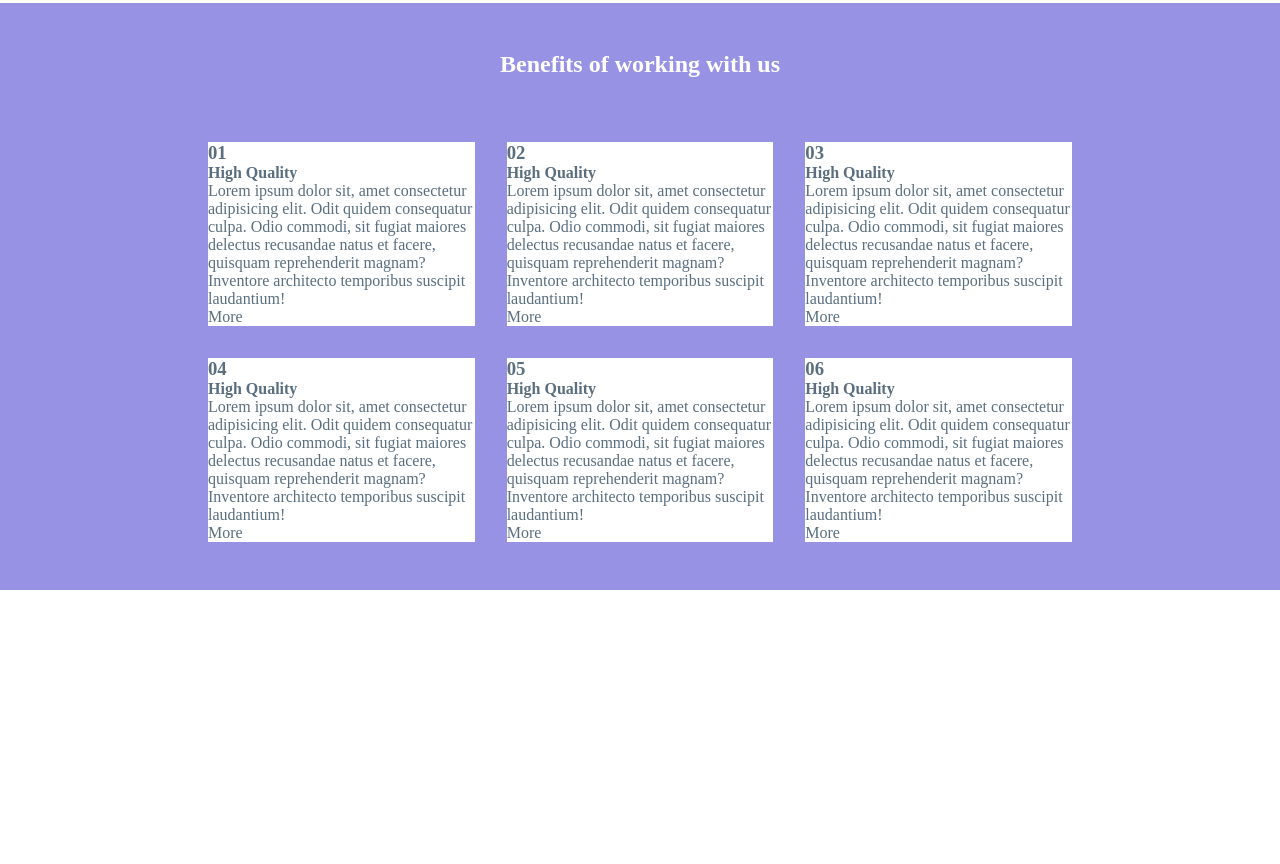
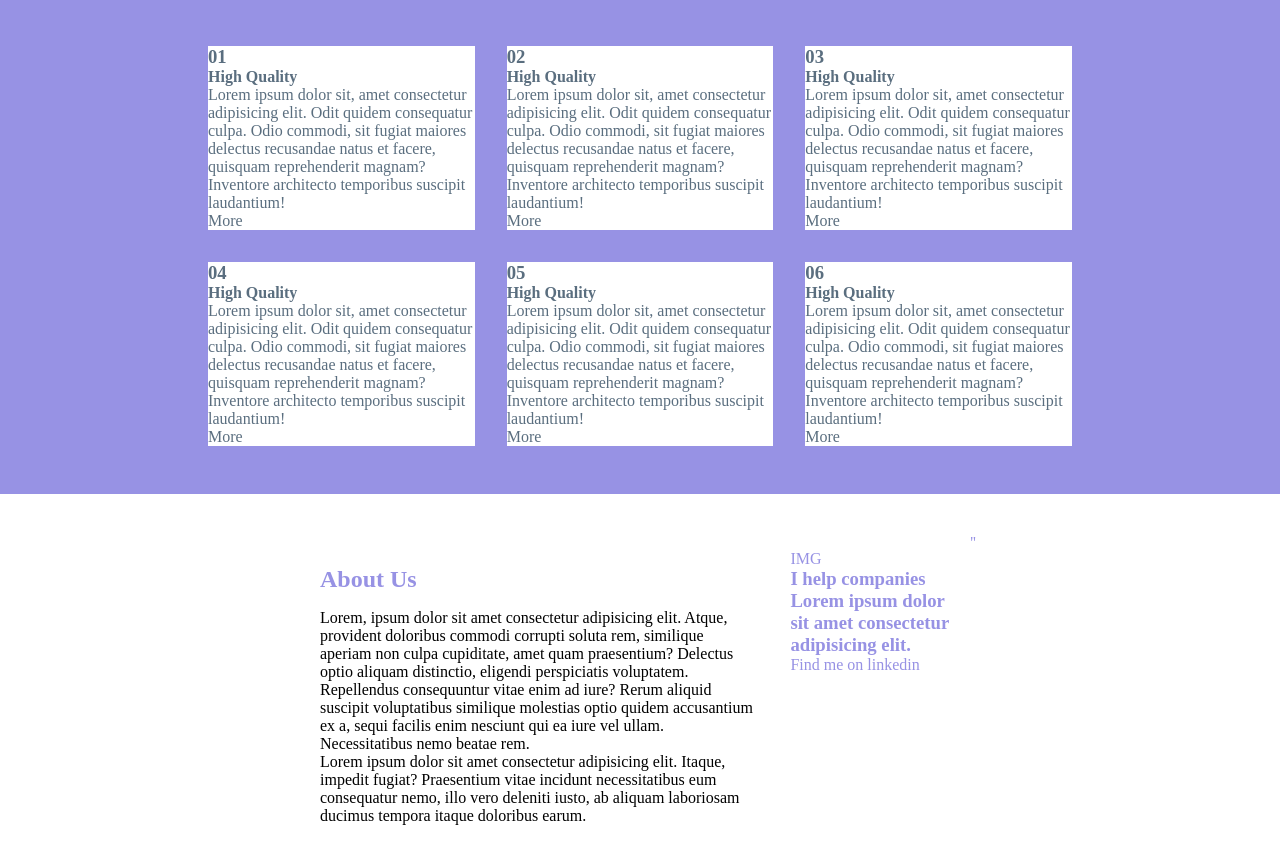
Before and after one commit to AntonioDiBari/htmlcss-responsive-layout, a plain HTML site: page index.html in a window 1280 px wide. Shown: the part 1114-1978 px from the top of the page. Before the commit the page ends 1704 px from the top, so only its background shows below. Drawn offline with Linux system fonts and the light colour scheme.

Commit message:
feat: about us structure

```diff
--- a/css/responsive.css
+++ b/css/responsive.css
@@ -25,6 +25,16 @@
   }
 
   /* #ABOUT-US */
+  .col70 {
+    width: 60%;
+  }
+  .col30 {
+    width: 40%;
+  }
+  #about-us > .container {
+    padding: 0;
+    margin: 0 auto;
+  }
 }
 
 /***MOBILE MEDIA */
@@ -49,4 +59,10 @@
   }
 
   /* #ABOUT-US */
+  .col70 {
+    width: 100%;
+  }
+  .col30 {
+    width: 100%;
+  }
 }
--- a/css/style.css
+++ b/css/style.css
@@ -145,7 +145,7 @@ nav {
   color: var(--card-color);
   padding-bottom: 2rem;
 }
-h2 {
+#benefits h2 {
   text-align: center;
   color: white;
   padding: 3rem 0;
@@ -155,3 +155,30 @@ h2 {
 }
 
 /* #ABOUT-US */
+
+#about-us > .container {
+  display: flex;
+  flex-wrap: wrap;
+  padding: 0 7rem;
+  margin: 2.5rem auto;
+}
+.col70 {
+  width: 70%;
+}
+.col30 {
+  width: 30%;
+  position: relative;
+  color: var(--primary-color);
+}
+
+#about-us h2 {
+  text-align: left;
+  color: var(--primary-color);
+  padding: 1rem 0;
+}
+
+.quotes {
+  position: absolute;
+  top: 0;
+  right: 0;
+}
--- a/index.html
+++ b/index.html
@@ -180,7 +180,36 @@
         </div>
       </section>
       <section id="about-us">
-        <div class="container"></div>
+        <div class="container">
+          <div class="col70">
+            <h2>About Us</h2>
+            <p>
+              Lorem, ipsum dolor sit amet consectetur adipisicing elit. Atque,
+              provident doloribus commodi corrupti soluta rem, similique aperiam
+              non culpa cupiditate, amet quam praesentium? Delectus optio
+              aliquam distinctio, eligendi perspiciatis voluptatem. Repellendus
+              consequuntur vitae enim ad iure? Rerum aliquid suscipit
+              voluptatibus similique molestias optio quidem accusantium ex a,
+              sequi facilis enim nesciunt qui ea iure vel ullam. Necessitatibus
+              nemo beatae rem.
+            </p>
+            <p>
+              Lorem ipsum dolor sit amet consectetur adipisicing elit. Itaque,
+              impedit fugiat? Praesentium vitae incidunt necessitatibus eum
+              consequatur nemo, illo vero deleniti iusto, ab aliquam laboriosam
+              ducimus tempora itaque doloribus earum.
+            </p>
+          </div>
+          <div class="col30">
+            IMG
+            <h3>
+              I help companies Lorem ipsum dolor sit amet consectetur
+              adipisicing elit.
+            </h3>
+            <div class="button">Find me on linkedin</div>
+            <span class="quotes">''</span>
+          </div>
+        </div>
       </section>
       <section id="start"></section>
     </main>
```
